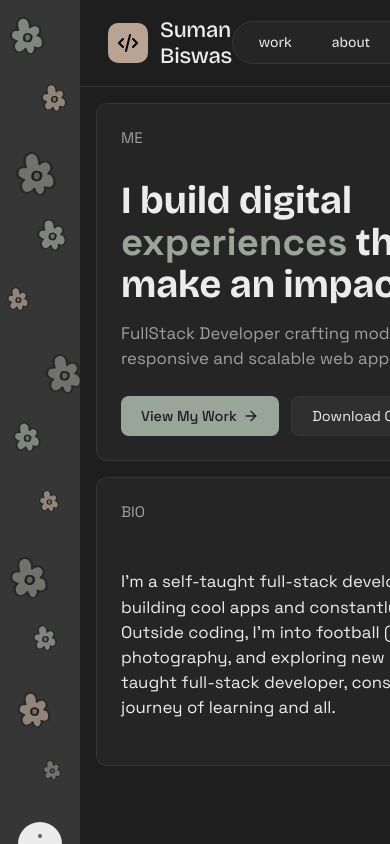
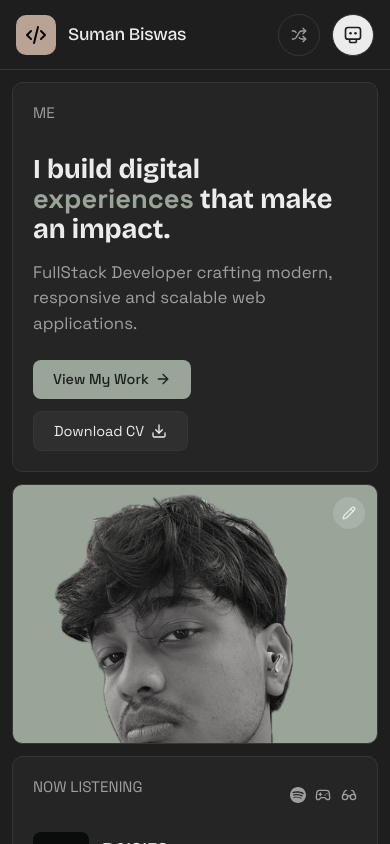
Before and after one commit to sumanbiswas7/sumanbiswas, a Next.js app: page / in a window 390 px wide. Built offline with nearby package versions, Linux system fonts and the light colour scheme.

Commit message:
feat: mobile responsive

```diff
--- a/src/app/page.module.scss
+++ b/src/app/page.module.scss
@@ -14,3 +14,9 @@
   min-width: 0;
   overflow: hidden;
 }
+
+@media (max-width: 640px) {
+  .page {
+    flex-direction: column;
+  }
+}
--- a/src/components/BentoGrid/BentoGrid.module.scss
+++ b/src/components/BentoGrid/BentoGrid.module.scss
@@ -915,3 +915,117 @@
   transform: rotate(15deg);
   opacity: 0.85;
 }
+
+// ─── MOBILE ───────────────────────────────────────────────────────────────────
+@media (max-width: 640px) {
+  .grid {
+    overflow-x: hidden;
+    overflow-y: auto;
+    flex: 1;
+    padding: 0.75rem;
+    gap: 0.75rem;
+  }
+
+  .gridRow {
+    width: 100%;
+    flex-direction: column;
+    gap: 0.75rem;
+  }
+
+  .draggableCard {
+    width: 100%;
+    align-self: auto;
+  }
+
+  .card {
+    width: 100%;
+    max-width: 100%;
+    padding: 1.25rem;
+    box-sizing: border-box;
+  }
+
+  // ME card
+  .meGrid {
+    max-width: 100%;
+  }
+
+  .meGridTop {
+    flex-direction: column;
+    align-items: flex-start;
+    gap: 0.75rem;
+  }
+
+  .meHeroImgCard {
+    width: 100%;
+    max-width: 100%;
+    height: 260px;
+  }
+
+  .headline {
+    font-size: clamp(1.7rem, 7vw, 2.4rem);
+  }
+
+  // Stacked cards
+  .stackedCards {
+    > * {
+      width: 100%;
+      max-width: 100%;
+    }
+  }
+
+  // Bio card
+  .bioCard {
+    flex-direction: column;
+    max-width: 100%;
+  }
+
+  .bioParrotWrap {
+    width: 100%;
+    height: 200px;
+    align-self: auto;
+  }
+
+  // Gallery
+  .galleryCard {
+    width: 100%;
+    max-width: 100%;
+    height: 240px;
+  }
+
+  // Note
+  .noteCard {
+    width: 100%;
+    max-width: 100%;
+  }
+
+  // Work
+  .workCard {
+    max-width: 100%;
+  }
+
+  // Skills
+  .skillsCard {
+    width: 100%;
+    max-width: 100%;
+  }
+
+  // Eli card
+  .eliCard {
+    flex-direction: column;
+    max-width: 100%;
+    gap: 1rem;
+  }
+
+  .eliRobotSvg {
+    width: 90px;
+  }
+
+  .eliDesc {
+    max-width: 100%;
+  }
+
+  // Play game
+  .playGameCard {
+    max-width: 100%;
+  }
+}
--- a/src/components/Navbar/Navbar.module.scss
+++ b/src/components/Navbar/Navbar.module.scss
@@ -4,8 +4,8 @@
   display: flex;
   align-items: center;
   justify-content: space-between;
-  padding: 1.05rem 1.75rem;
-  border-bottom: 0.0625rem solid $color-border;
+  padding: 1.05rem 1rem;
+  border-bottom: 1px solid $color-border;
   background-color: $color-bg;
   flex-shrink: 0;
 }
@@ -112,8 +112,12 @@
 }
 
 @keyframes spinOnce {
-  from { transform: rotate(0deg); }
-  to   { transform: rotate(360deg); }
+  from {
+    transform: rotate(0deg);
+  }
+  to {
+    transform: rotate(360deg);
+  }
 }
 
 .botBtn {
@@ -132,3 +136,21 @@
     background-color: rgba(255, 255, 255, 0.5);
   }
 }
+
+@media (max-width: 640px) {
+  .navbar {
+    padding: 0.85rem 1rem;
+  }
+
+  .links {
+    display: none;
+  }
+
+  .role {
+    display: none;
+  }
+
+  .name {
+    font-size: 1.1rem;
+  }
+}
--- a/src/components/Sidebar/Sidebar.module.scss
+++ b/src/components/Sidebar/Sidebar.module.scss
@@ -101,3 +101,10 @@
     height: 1rem;
   }
 }
+
+
+@media (max-width: 640px) {
+  .sidebar {
+    display: none;
+  }
+}
```
